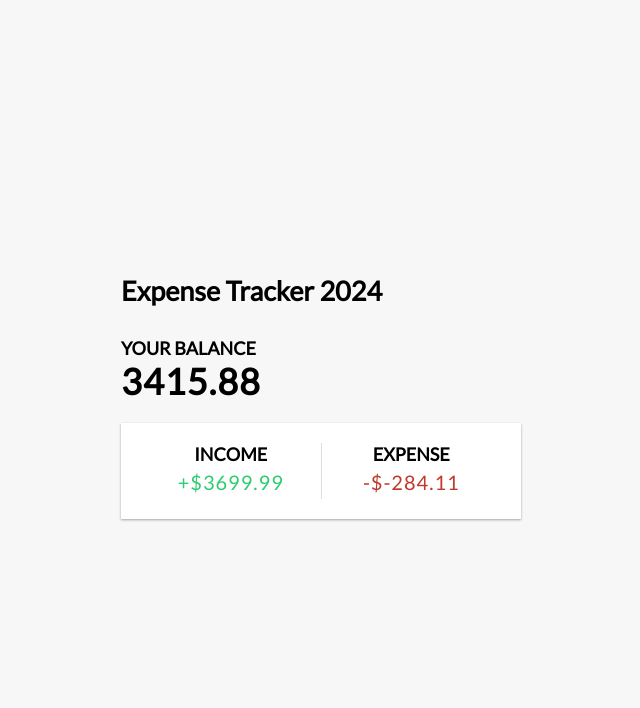
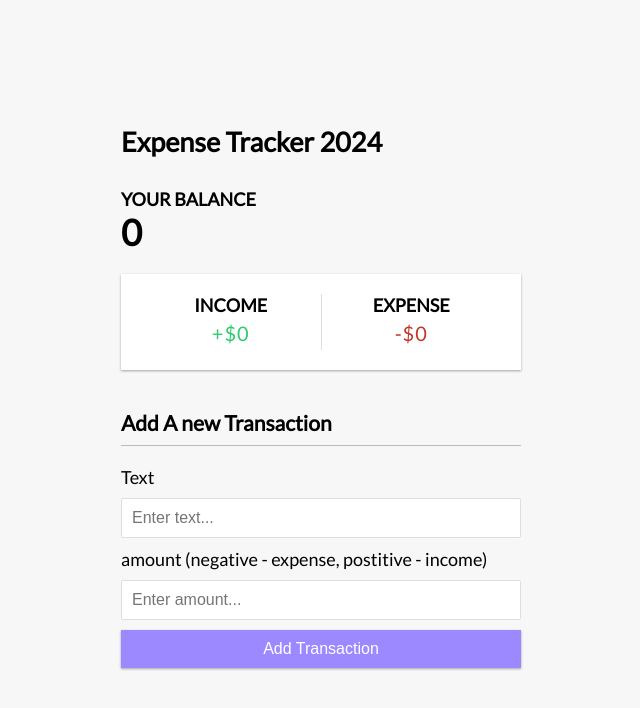
Before and after one commit to balejos2122/expense-tracker, a Vue app: page / in a window 1280 px wide. Shown: the top 708 px of the page, without its empty margins (319-959 px from the left). Built offline with nearby package versions, Linux system fonts and the light colour scheme.

Commit message:
Add Transaction components working

```diff
--- a/src/App.vue
+++ b/src/App.vue
@@ -2,16 +2,18 @@
   import Header from './components/Header.vue';
   import Balance from './components/Balance.vue';
   import IncomeExpenses from './components/IncomeExpenses.vue';
+  import AddTransaction from './components/AddTransaction.vue';
   import {ref, computed} from 'vue'
 
+  const transactions = ref([])
 
-  const transactions = ref([
-    {id: 1, text: 'Paycheck', amount: 699.99},
-    {id: 2, text: 'Food', amount: -30},
-    {id: 3, text: 'Bills', amount: -200},
-    {id: 4, text: 'Video Game', amount: -54.11},
-    {id: 5, text: 'Tax Return', amount: 3000},
-  ])
+ // const transactions = ref([
+ //   {id: 1, text: 'Paycheck', amount: 699.99},
+ //   {id: 2, text: 'Food', amount: -30},
+ //   {id: 3, text: 'Bills', amount: -200},
+ //   {id: 4, text: 'Video Game', amount: -54.11},
+ //   {id: 5, text: 'Tax Return', amount: 3000},
+ // ])
 
   //get the total
   const total = computed(() => {
@@ -36,6 +38,14 @@
     }, 0)
   })
 
+  //handle transaction submitted
+  const handleTransactionSubmitted = (transactionData) => {
+    transaction.value.push({
+      text: transactionData.text,
+      amount: transaction.amount,
+    })
+  }
+
 </script>
 
 <template>
@@ -43,5 +53,7 @@
   <div class="container">
     <Balance :total="total"></Balance>
     <IncomeExpenses :income="income" :expense="expense"></IncomeExpenses>
+    <AddTransaction @transactionSubmitted="handleTransactionSubmitted"></AddTransaction>
+    <!-- {{ transactions }} -->
   </div>
 </template>
--- /dev/null
+++ b/src/components/AddTransaction.vue
@@ -0,0 +1,39 @@
+<template>
+    <h3>Add A new Transaction</h3>
+    <form id="form" @submit.prevent="onSubmit">
+        <div class="form-control">
+            <label for="text">Text</label>
+            <input type="text" if="text" v-model="text" placeholder="Enter text...">
+        </div>
+
+        <div class="form-control">
+            <label for="amount">amount (negative - expense, postitive - income)</label>
+            <input type="text" id="amount" v-model="amount" placeholder="Enter amount...">
+        </div>
+        <!-- {{ text }}- {{ amount }} -->
+        <button class="btn">Add Transaction</button>
+    </form>
+</template>
+
+<script setup>
+import {ref, defineEmits} from 'vue'
+const text = ref('')
+const amount = ref('')
+
+const emit = defineEmits([
+    'transactionSubmitted'
+])
+
+const onSubmit = () => {
+    const transactionData = {
+        text: text.value,
+        amount: parseFloat(amount.value),
+    }
+
+    emit('transactionSubmitted', transactionData)
+
+    text.value = ''
+    amount.value = ''
+
+}
+</script>
```
